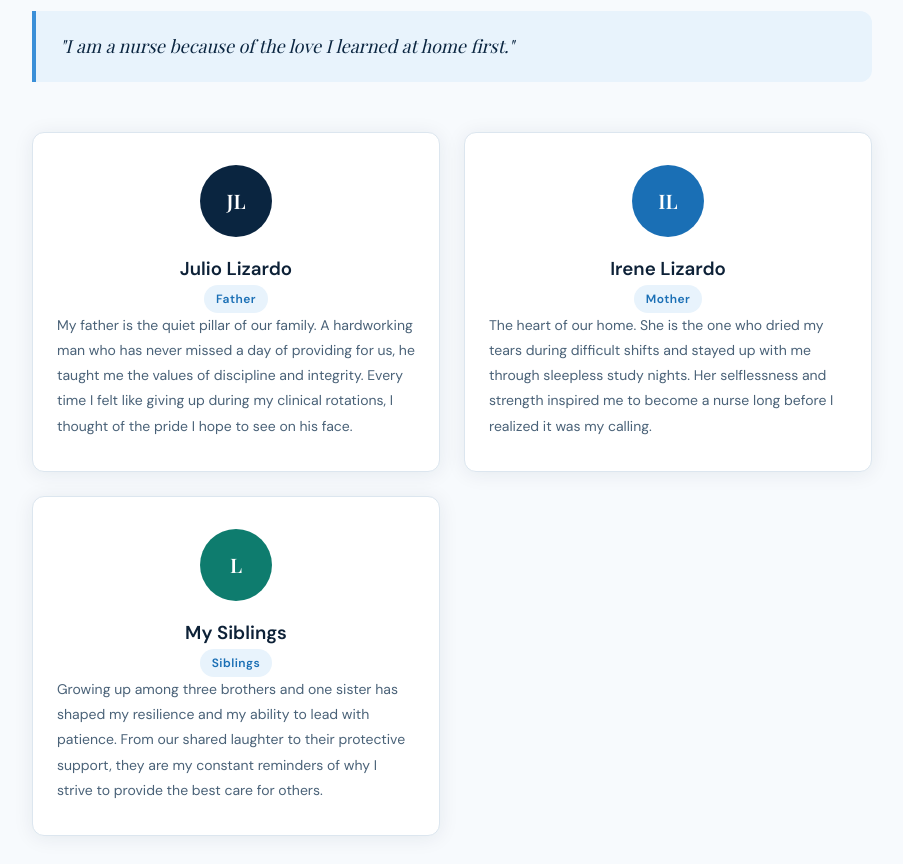
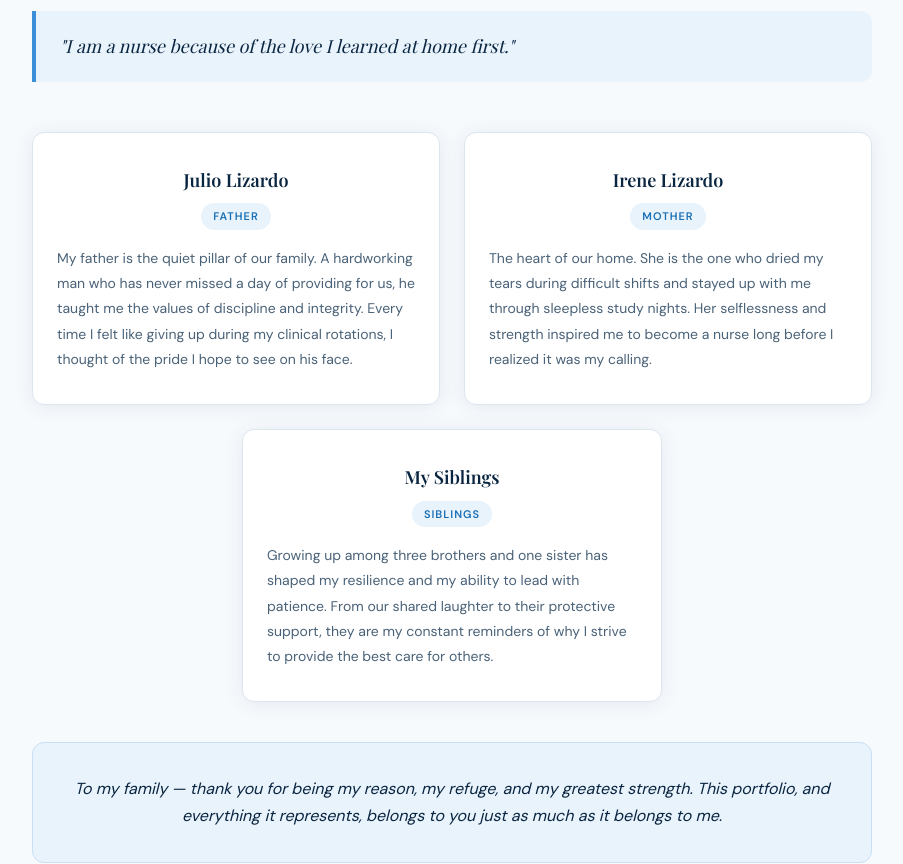
Before and after one commit to georcelle/julizelle-portfolio, a React (Vite) app: page / in a window 1280 px wide. Shown: the part 8720-9584 px from the top of the page, without its empty margins (188-1091 px from the left). Built offline with nearby package versions, Linux system fonts and the light colour scheme; a web font is replaced by a local one.

Commit message:
fix: family initials

```diff
--- a/src/sections/FamilyIntro.css
+++ b/src/sections/FamilyIntro.css
@@ -18,10 +18,6 @@
   cursor: grab;
 }
 
-.embla:active {
-  cursor: grabbing;
-}
-
 .embla__container {
   display: flex;
 }
@@ -40,9 +36,12 @@
 
 .family-grid {
   display: grid;
-  grid-template-columns: repeat(auto-fit, minmax(280px, 1fr));
+  /* Creates a 2-column layout by default */
+  grid-template-columns: repeat(2, 1fr);
   gap: 24px;
   margin-top: 50px;
+  /* Centers the items if they don't fill the row */
+  justify-items: center;
 }
 
 .family-card {
@@ -51,25 +50,29 @@
   display: flex;
   flex-direction: column;
   align-items: center;
+  width: 100%;
+  max-width: 420px; /* Limits width so descriptions remain readable */
 }
 
-.family-avatar {
-  width: 72px;
-  height: 72px;
-  border-radius: 50%;
-  color: white;
-  font-family: var(--font-display);
-  font-size: 20px;
-  font-weight: 600;
-  display: flex;
-  align-items: center;
-  justify-content: center;
-  margin-bottom: 16px;
+/* Specific logic to center the 3rd card (Siblings) */
+.family-card:last-child {
+  grid-column: 1 / span 2;
 }
 
-.bg-navy { background: var(--navy); }
-.bg-blue { background: var(--blue); }
-.bg-teal { background: var(--teal); }
+.family-name {
+  font-family: var(--font-display);
+  font-size: 18px;
+  font-weight: 600;
+  color: var(--navy);
+  margin-bottom: 8px;
+}
+
+.family-relation {
+  margin-bottom: 16px;
+  text-transform: uppercase;
+  font-size: 11px;
+  letter-spacing: 1px;
+}
 
 .family-desc {
   font-size: 14px;
@@ -89,7 +92,16 @@
   color: var(--navy);
 }
 
+/* Responsive: On mobile, stack them all in one column */
 @media (max-width: 768px) {
+  .family-grid {
+    grid-template-columns: 1fr;
+  }
+
+  .family-card:last-child {
+    grid-column: auto;
+  }
+
   .carousel-img {
     height: 350px;
   }
--- a/src/sections/FamilyIntro.jsx
+++ b/src/sections/FamilyIntro.jsx
@@ -5,29 +5,23 @@ import "./FamilyIntro.css";
 
 const family = [
   {
-    initials: "JL",
     name: "Julio Lizardo",
     relation: "Father",
-    color: "bg-navy",
     desc: "My father is the quiet pillar of our family. A hardworking man who has never missed a day of providing for us, he taught me the values of discipline and integrity. Every time I felt like giving up during my clinical rotations, I thought of the pride I hope to see on his face."
   },
   {
-    initials: "IL",
     name: "Irene Lizardo",
     relation: "Mother",
-    color: "bg-blue",
     desc: "The heart of our home. She is the one who dried my tears during difficult shifts and stayed up with me through sleepless study nights. Her selflessness and strength inspired me to become a nurse long before I realized it was my calling."
   },
   {
-    initials: "L",
     name: "My Siblings",
     relation: "Siblings",
-    color: "bg-teal",
     desc: "Growing up among three brothers and one sister has shaped my resilience and my ability to lead with patience. From our shared laughter to their protective support, they are my constant reminders of why I strive to provide the best care for others."
   }
 ];
 
-// Updated with your exact file names from the screenshot
+// Exact filenames from your public folder
 const familyPhotos = [
   "/19f776ed-f1c8-40a7-a8e3-36d0fac5ee19.jpeg",
   "/265e9d58-cd11-43c8-8380-9d11b27e113a.jpeg",
@@ -69,9 +63,8 @@ export default function FamilyIntro() {
         </div>
 
         <div className="family-grid">
-          {family.map(({ initials, name, relation, color, desc }) => (
+          {family.map(({ name, relation, desc }) => (
             <div key={name} className="family-card card">
-              <div className={`family-avatar ${color}`}>{initials}</div>
               <h3 className="family-name">{name}</h3>
               <span className="badge badge-blue family-relation">{relation}</span>
               <p className="family-desc">{desc}</p>
```
